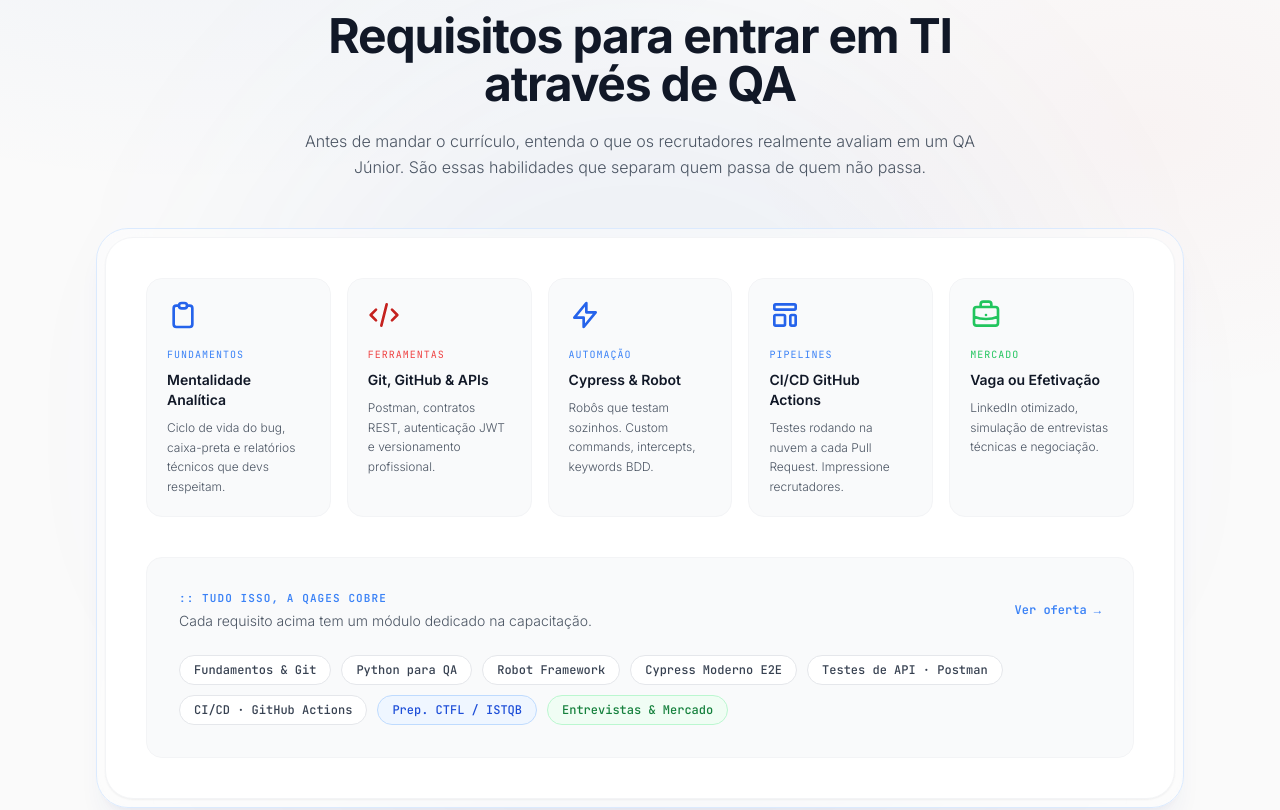
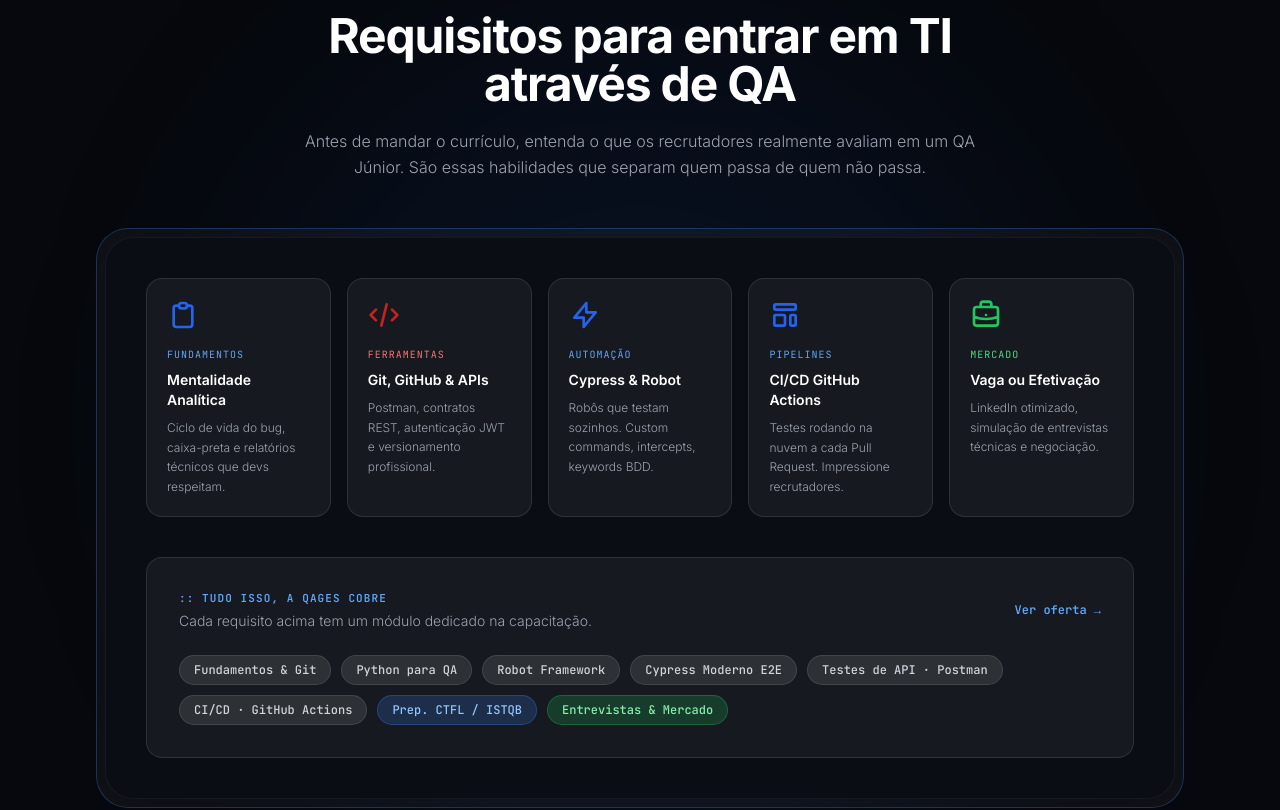
Before and after one commit to ishelp-lab/qages, a website: page index.html in a window 1280 px wide. Shown: the part 900-1710 px from the top of the page. Drawn offline with nearby package versions, Linux system fonts and the light colour scheme.

Commit message:
style: revert requisitos section to dark premium theme

```diff
--- a/index.html
+++ b/index.html
@@ -860,94 +860,94 @@
 
 
       <!-- ===================== 2. REQUISITOS ===================== -->
-  <section id="rota" class="bg-section-light pt-14 pb-16 sm:pt-20 sm:pb-28 relative overflow-hidden border-y border-gray-200/50">
+  <section id="rota" class="bg-section-dark pt-14 pb-16 sm:pt-20 sm:pb-28 relative overflow-hidden border-y border-white/5">
     <!-- background glow -->
-    <div class="absolute top-1/2 left-1/2 -translate-x-1/2 -translate-y-1/2 w-[800px] h-[800px] bg-[#1351B4]/5 rounded-full blur-[120px] pointer-events-none"></div>
+    <div class="absolute top-1/2 left-1/2 -translate-x-1/2 -translate-y-1/2 w-[800px] h-[800px] bg-[#1351B4]/10 rounded-full blur-[120px] pointer-events-none"></div>
 
     <div class="max-w-6xl mx-auto px-5 sm:px-8 relative z-10">
 
       <!-- Header -->
       <div class="max-w-2xl mx-auto mb-12 text-center reveal">
-        <h2 class="text-3xl sm:text-4xl lg:text-5xl font-bold text-gray-900 tracking-tight leading-tight mb-5">
+        <h2 class="text-3xl sm:text-4xl lg:text-5xl font-bold text-white tracking-tight leading-tight mb-5">
           Requisitos para entrar em TI através de QA
         </h2>
-        <p class="text-base text-gray-600 font-light leading-relaxed">
+        <p class="text-base text-gray-400 font-light leading-relaxed">
           Antes de mandar o currículo, entenda o que os recrutadores realmente avaliam em um QA Júnior. São essas habilidades que separam quem passa de quem não passa.
         </p>
       </div>
 
-      <div class="bg-white/40 backdrop-blur-xl border border-blue-100 p-1 sm:p-2 rounded-[2rem] shadow-xl shadow-blue-900/5 reveal reveal-delay-1">
-        <div class="bg-white rounded-[1.75rem] p-6 sm:p-10 border border-gray-100 relative overflow-hidden shadow-sm">
+      <div class="glass-card !border-blue-500/30 p-1 sm:p-2 rounded-[2rem] reveal reveal-delay-1">
+        <div class="bg-[#0A0D14] rounded-[1.75rem] p-6 sm:p-10 border border-white/5 relative overflow-hidden">
 
           <!-- Requirement Cards -->
           <div class="grid grid-cols-1 md:grid-cols-5 gap-4 mb-10">
 
-            <div class="bg-gray-50 border border-gray-100 rounded-2xl p-5 hover:border-blue-200 hover:bg-blue-50/50 transition-colors">
+            <div class="bg-white/5 border border-white/10 rounded-2xl p-5 hover:border-blue-500/40 hover:bg-white/10 transition-colors">
               <div class="mb-4">
                 <svg class="w-8 h-8 text-[#2563EB]" fill="none" stroke="currentColor" viewBox="0 0 24 24"><path stroke-linecap="round" stroke-linejoin="round" stroke-width="2" d="M9 5H7a2 2 0 00-2 2v12a2 2 0 002 2h10a2 2 0 002-2V7a2 2 0 00-2-2h-2M9 5a2 2 0 002 2h2a2 2 0 002-2M9 5a2 2 0 012-2h2a2 2 0 012 2"/></svg>
               </div>
-              <span class="text-[10px] font-mono text-blue-500 uppercase tracking-widest block mb-2">Fundamentos</span>
-              <h4 class="text-sm font-semibold text-gray-900 mb-2">Mentalidade Analítica</h4>
-              <p class="text-xs text-gray-600 leading-relaxed font-light">Ciclo de vida do bug, caixa-preta e relatórios técnicos que devs respeitam.</p>
-            </div>
-
-            <div class="bg-gray-50 border border-gray-100 rounded-2xl p-5 hover:border-red-200 hover:bg-red-50/50 transition-colors">
+              <span class="text-[10px] font-mono text-blue-400 uppercase tracking-widest block mb-2">Fundamentos</span>
+              <h4 class="text-sm font-semibold text-white mb-2">Mentalidade Analítica</h4>
+              <p class="text-xs text-gray-400 leading-relaxed font-light">Ciclo de vida do bug, caixa-preta e relatórios técnicos que devs respeitam.</p>
+            </div>
+
+            <div class="bg-white/5 border border-white/10 rounded-2xl p-5 hover:border-blue-500/40 hover:bg-white/10 transition-colors">
               <div class="mb-4">
                 <svg class="w-8 h-8 text-[#C5221F]" fill="none" stroke="currentColor" viewBox="0 0 24 24"><path stroke-linecap="round" stroke-linejoin="round" stroke-width="2" d="M10 20l4-16m4 4l4 4-4 4M6 16l-4-4 4-4"/></svg>
               </div>
-              <span class="text-[10px] font-mono text-red-500 uppercase tracking-widest block mb-2">Ferramentas</span>
-              <h4 class="text-sm font-semibold text-gray-900 mb-2">Git, GitHub &amp; APIs</h4>
-              <p class="text-xs text-gray-600 leading-relaxed font-light">Postman, contratos REST, autenticação JWT e versionamento profissional.</p>
-            </div>
-
-            <div class="bg-gray-50 border border-gray-100 rounded-2xl p-5 hover:border-blue-200 hover:bg-blue-50/50 transition-colors">
+              <span class="text-[10px] font-mono text-red-400 uppercase tracking-widest block mb-2">Ferramentas</span>
+              <h4 class="text-sm font-semibold text-white mb-2">Git, GitHub &amp; APIs</h4>
+              <p class="text-xs text-gray-400 leading-relaxed font-light">Postman, contratos REST, autenticação JWT e versionamento profissional.</p>
+            </div>
+
+            <div class="bg-white/5 border border-white/10 rounded-2xl p-5 hover:border-blue-500/40 hover:bg-white/10 transition-colors">
               <div class="mb-4">
                 <svg class="w-8 h-8 text-[#2563EB]" fill="none" stroke="currentColor" viewBox="0 0 24 24"><path stroke-linecap="round" stroke-linejoin="round" stroke-width="2" d="M13 10V3L4 14h7v7l9-11h-7z"/></svg>
               </div>
-              <span class="text-[10px] font-mono text-blue-500 uppercase tracking-widest block mb-2">Automação</span>
-              <h4 class="text-sm font-semibold text-gray-900 mb-2">Cypress &amp; Robot</h4>
-              <p class="text-xs text-gray-600 leading-relaxed font-light">Robôs que testam sozinhos. Custom commands, intercepts, keywords BDD.</p>
-            </div>
-
-            <div class="bg-gray-50 border border-gray-100 rounded-2xl p-5 hover:border-blue-200 hover:bg-blue-50/50 transition-colors">
+              <span class="text-[10px] font-mono text-blue-400 uppercase tracking-widest block mb-2">Automação</span>
+              <h4 class="text-sm font-semibold text-white mb-2">Cypress &amp; Robot</h4>
+              <p class="text-xs text-gray-400 leading-relaxed font-light">Robôs que testam sozinhos. Custom commands, intercepts, keywords BDD.</p>
+            </div>
+
+            <div class="bg-white/5 border border-white/10 rounded-2xl p-5 hover:border-blue-500/40 hover:bg-white/10 transition-colors">
               <div class="mb-4">
                 <svg class="w-8 h-8 text-[#2563EB]" fill="none" stroke="currentColor" viewBox="0 0 24 24"><path stroke-linecap="round" stroke-linejoin="round" stroke-width="2" d="M4 5a1 1 0 011-1h14a1 1 0 011 1v2a1 1 0 01-1 1H5a1 1 0 01-1-1V5zM4 13a1 1 0 011-1h6a1 1 0 011 1v6a1 1 0 01-1 1H5a1 1 0 01-1-1v-6zM16 13a1 1 0 011-1h2a1 1 0 011 1v6a1 1 0 01-1 1h-2a1 1 0 01-1-1v-6z"/></svg>
               </div>
-              <span class="text-[10px] font-mono text-blue-500 uppercase tracking-widest block mb-2">Pipelines</span>
-              <h4 class="text-sm font-semibold text-gray-900 mb-2">CI/CD GitHub Actions</h4>
-              <p class="text-xs text-gray-600 leading-relaxed font-light">Testes rodando na nuvem a cada Pull Request. Impressione recrutadores.</p>
-            </div>
-
-            <div class="bg-gray-50 border border-gray-100 rounded-2xl p-5 hover:border-green-200 hover:bg-green-50/50 transition-colors">
+              <span class="text-[10px] font-mono text-blue-400 uppercase tracking-widest block mb-2">Pipelines</span>
+              <h4 class="text-sm font-semibold text-white mb-2">CI/CD GitHub Actions</h4>
+              <p class="text-xs text-gray-400 leading-relaxed font-light">Testes rodando na nuvem a cada Pull Request. Impressione recrutadores.</p>
+            </div>
+
+            <div class="bg-white/5 border border-white/10 rounded-2xl p-5 hover:border-green-500/40 hover:bg-white/10 transition-colors">
               <div class="mb-4">
                 <svg class="w-8 h-8 text-green-500" fill="none" stroke="currentColor" viewBox="0 0 24 24"><path stroke-linecap="round" stroke-linejoin="round" stroke-width="2" d="M21 13.255A23.931 23.931 0 0112 15c-3.183 0-6.22-.62-9-1.745M16 6V4a2 2 0 00-2-2h-4a2 2 0 00-2 2v2m4 6h.01M5 20h14a2 2 0 002-2V8a2 2 0 00-2-2H5a2 2 0 00-2 2v10a2 2 0 002 2z"/></svg>
               </div>
-              <span class="text-[10px] font-mono text-green-500 uppercase tracking-widest block mb-2">Mercado</span>
-              <h4 class="text-sm font-semibold text-gray-900 mb-2">Vaga ou Efetivação</h4>
-              <p class="text-xs text-gray-600 leading-relaxed font-light">LinkedIn otimizado, simulação de entrevistas técnicas e negociação.</p>
+              <span class="text-[10px] font-mono text-green-400 uppercase tracking-widest block mb-2">Mercado</span>
+              <h4 class="text-sm font-semibold text-white mb-2">Vaga ou Efetivação</h4>
+              <p class="text-xs text-gray-400 leading-relaxed font-light">LinkedIn otimizado, simulação de entrevistas técnicas e negociação.</p>
             </div>
 
           </div>
 
           <!-- O que a QAGES oferece -->
-          <div class="bg-gray-50 border border-gray-100 rounded-2xl p-6 sm:p-8">
+          <div class="bg-white/5 border border-white/10 rounded-2xl p-6 sm:p-8">
             <div class="flex flex-col sm:flex-row sm:items-center justify-between gap-4 mb-6">
               <div>
-                <p class="text-[11px] font-mono font-semibold text-blue-500 uppercase tracking-widest mb-1">:: tudo isso, a QAGES cobre</p>
-                <p class="text-sm text-gray-600 font-light">Cada requisito acima tem um módulo dedicado na capacitação.</p>
-              </div>
-              <a href="#vagas" class="text-xs font-mono font-semibold text-blue-500 hover:text-blue-600 transition-colors whitespace-nowrap">Ver oferta →</a>
+                <p class="text-[11px] font-mono font-semibold text-blue-400 uppercase tracking-widest mb-1">:: tudo isso, a QAGES cobre</p>
+                <p class="text-sm text-gray-400 font-light">Cada requisito acima tem um módulo dedicado na capacitação.</p>
+              </div>
+              <a href="#vagas" class="text-xs font-mono font-semibold text-blue-400 hover:text-blue-300 transition-colors whitespace-nowrap">Ver oferta →</a>
             </div>
 
             <div class="flex flex-wrap gap-2.5">
-              <span class="px-3.5 py-1.5 rounded-full text-xs font-mono font-medium text-gray-700 bg-white border border-gray-200">Fundamentos &amp; Git</span>
-              <span class="px-3.5 py-1.5 rounded-full text-xs font-mono font-medium text-gray-700 bg-white border border-gray-200">Python para QA</span>
-              <span class="px-3.5 py-1.5 rounded-full text-xs font-mono font-medium text-gray-700 bg-white border border-gray-200">Robot Framework</span>
-              <span class="px-3.5 py-1.5 rounded-full text-xs font-mono font-medium text-gray-700 bg-white border border-gray-200">Cypress Moderno E2E</span>
-              <span class="px-3.5 py-1.5 rounded-full text-xs font-mono font-medium text-gray-700 bg-white border border-gray-200">Testes de API · Postman</span>
-              <span class="px-3.5 py-1.5 rounded-full text-xs font-mono font-medium text-gray-700 bg-white border border-gray-200">CI/CD · GitHub Actions</span>
-              <span class="px-3.5 py-1.5 rounded-full text-xs font-mono font-medium text-blue-700 bg-blue-50 border border-blue-200">Prep. CTFL / ISTQB</span>
-              <span class="px-3.5 py-1.5 rounded-full text-xs font-mono font-medium text-green-700 bg-green-50 border border-green-200">Entrevistas &amp; Mercado</span>
+              <span class="px-3.5 py-1.5 rounded-full text-xs font-mono font-medium text-gray-300 bg-white/10 border border-white/10">Fundamentos &amp; Git</span>
+              <span class="px-3.5 py-1.5 rounded-full text-xs font-mono font-medium text-gray-300 bg-white/10 border border-white/10">Python para QA</span>
+              <span class="px-3.5 py-1.5 rounded-full text-xs font-mono font-medium text-gray-300 bg-white/10 border border-white/10">Robot Framework</span>
+              <span class="px-3.5 py-1.5 rounded-full text-xs font-mono font-medium text-gray-300 bg-white/10 border border-white/10">Cypress Moderno E2E</span>
+              <span class="px-3.5 py-1.5 rounded-full text-xs font-mono font-medium text-gray-300 bg-white/10 border border-white/10">Testes de API · Postman</span>
+              <span class="px-3.5 py-1.5 rounded-full text-xs font-mono font-medium text-gray-300 bg-white/10 border border-white/10">CI/CD · GitHub Actions</span>
+              <span class="px-3.5 py-1.5 rounded-full text-xs font-mono font-medium text-blue-300 bg-blue-500/20 border border-blue-500/30">Prep. CTFL / ISTQB</span>
+              <span class="px-3.5 py-1.5 rounded-full text-xs font-mono font-medium text-green-300 bg-green-500/20 border border-green-500/30">Entrevistas &amp; Mercado</span>
             </div>
           </div>
 
```
